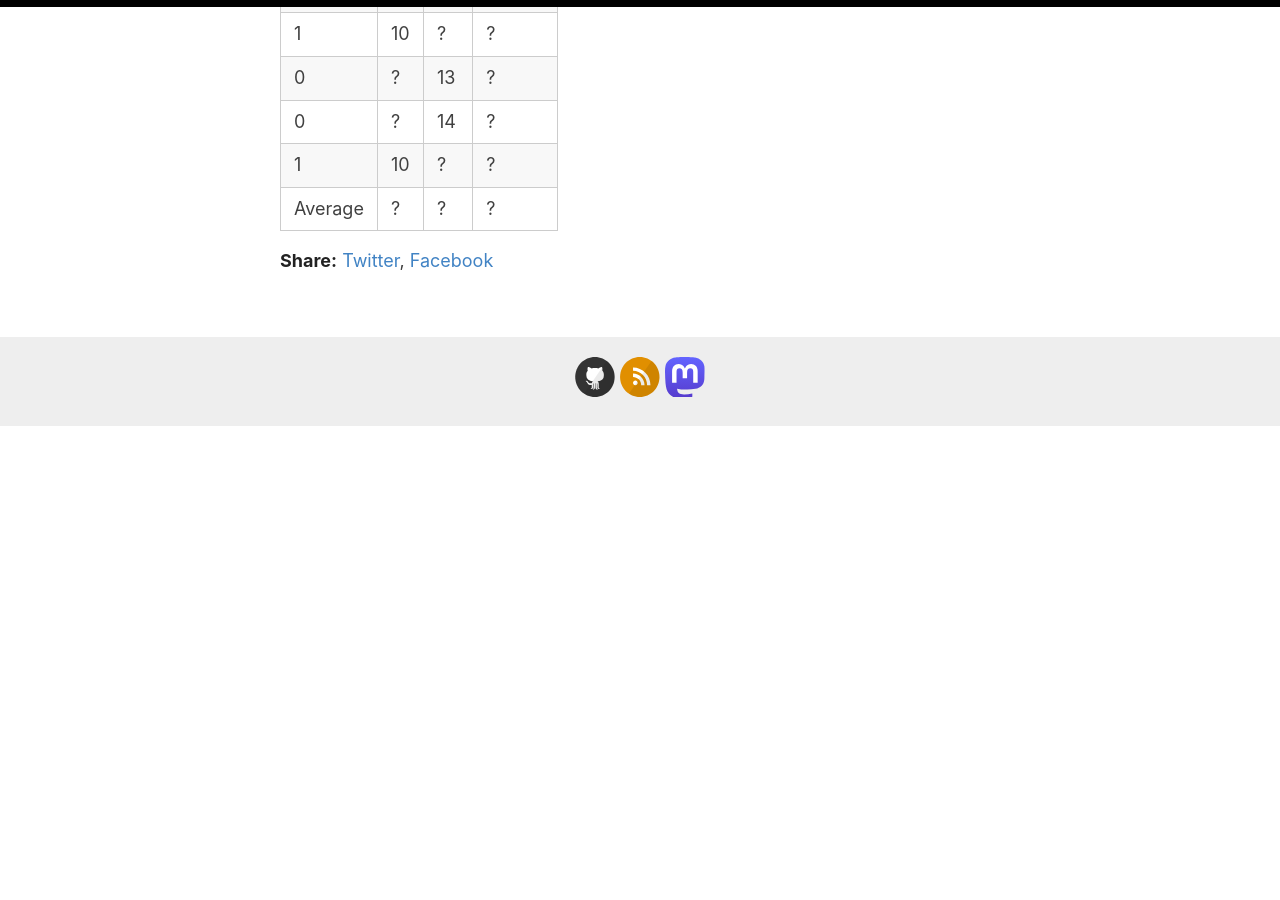
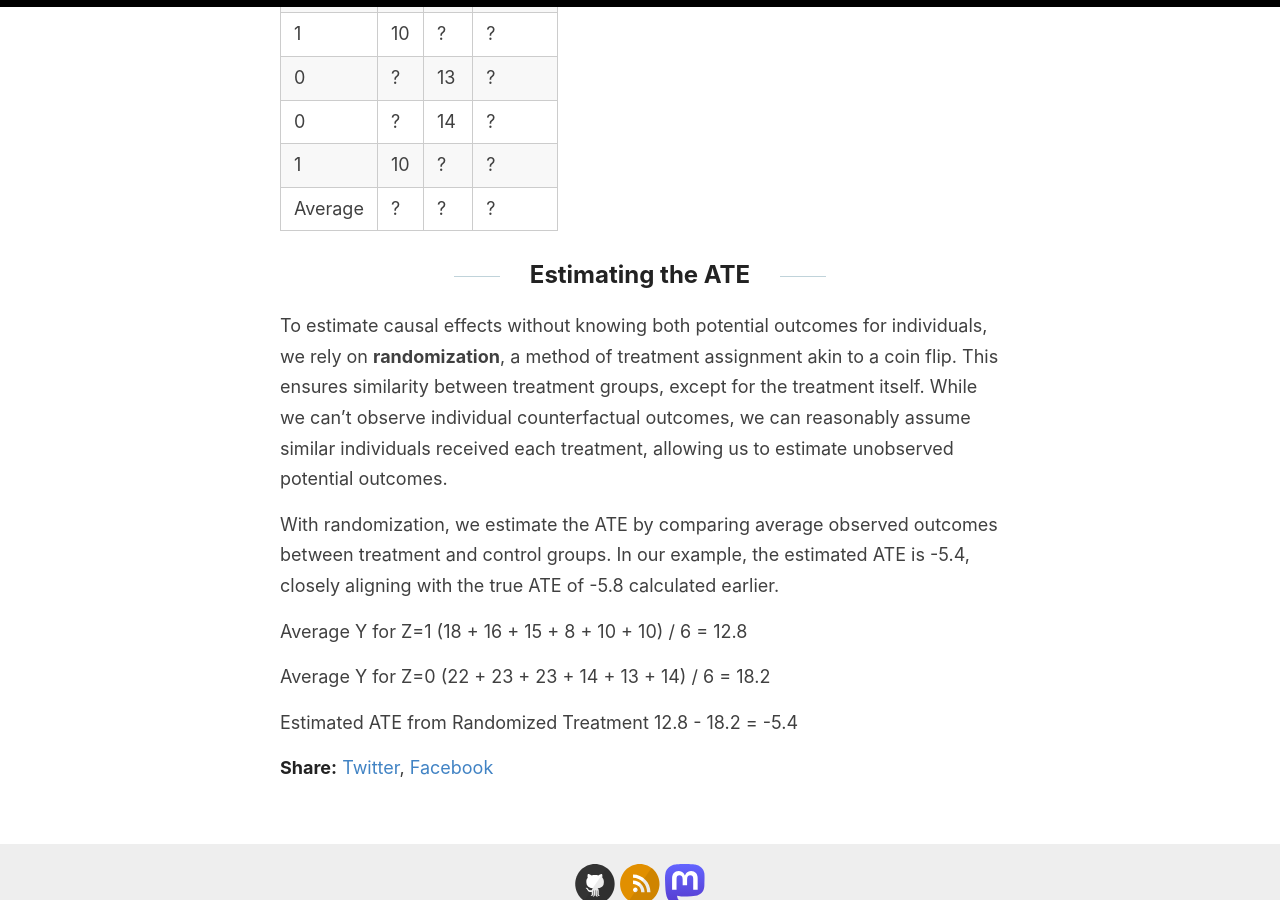
Before and after one commit to krz/krz.github.io, a Jekyll site: the page built from _posts/2024-02-16-Treatment-Effects.md, in a window 1280 px wide and 900 px high, scrolled down 2542 px. Built offline with Jekyll 4.4.1, drawn with Linux system fonts in a browser that asks for light colours; before the commit the page ends 2969 px from its top, so only the background shows below that.

Commit message:
add new text

```diff
--- a/_posts/2024-02-16-Treatment-Effects.md
+++ b/_posts/2024-02-16-Treatment-Effects.md
@@ -60,3 +60,19 @@ Real data includes only one potential outcome per individual. Notably, \\(Y^1\\)
 | 0 | ?  | 14 | ?       |
 | 1 | 10 | ?  | ?       |
 | Average | ? | ?  | ?  |
+
+
+## Estimating the ATE
+
+To estimate causal effects without knowing both potential outcomes for individuals, we rely on __randomization__, a method of treatment assignment akin to a coin flip. This ensures similarity between treatment groups, except for the treatment itself. While we can't observe individual counterfactual outcomes, we can reasonably assume similar individuals received each treatment, allowing us to estimate unobserved potential outcomes.
+
+With randomization, we estimate the ATE by comparing average observed outcomes between treatment and control groups. In our example, the estimated ATE is -5.4, closely aligning with the true ATE of -5.8 calculated earlier.
+
+Average Y for Z=1
+(18 + 16 + 15 + 8 + 10 + 10) / 6 = 12.8
+
+Average Y for Z=0
+(22 + 23 + 23 + 14 + 13 + 14) / 6 = 18.2
+
+Estimated ATE from Randomized Treatment
+12.8 - 18.2 = -5.4
```
